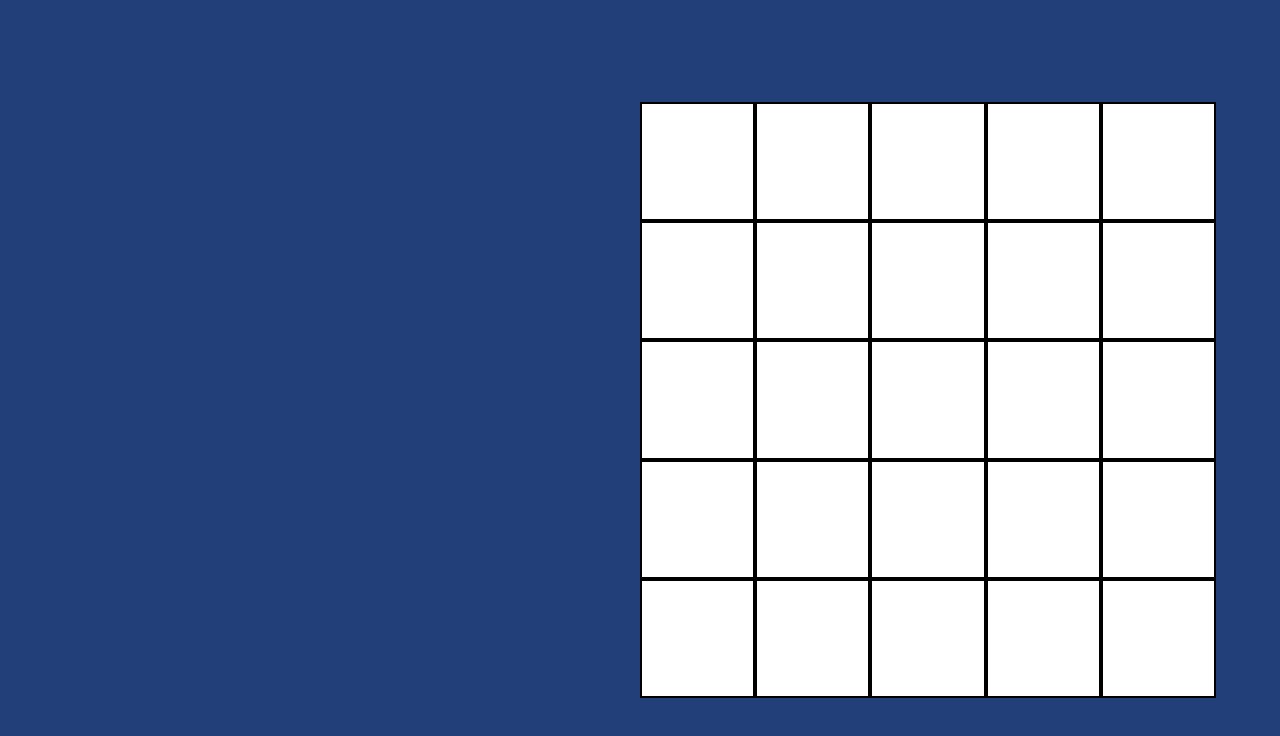
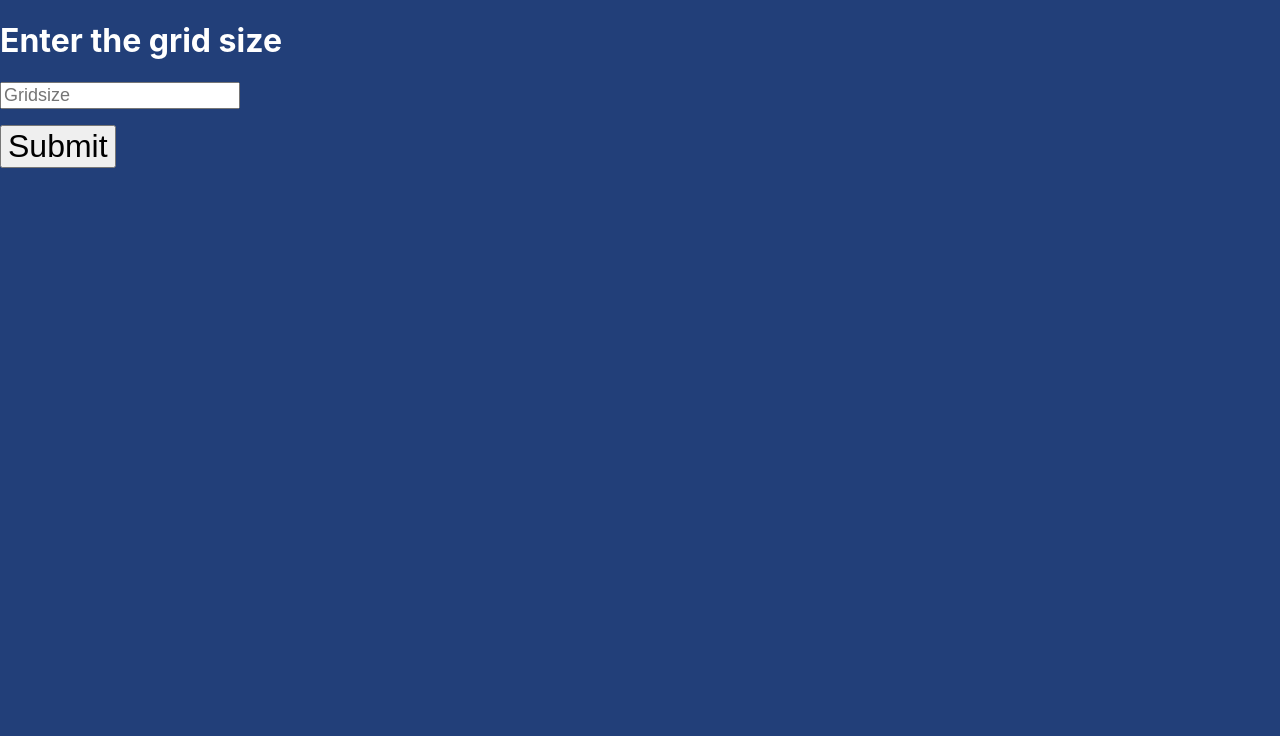
Before and after one commit to DoduRH/pirate-game, a React (Create React App) app: page / in a window 1280 px wide. Shown: the top 736 px of the page. Built offline with nearby package versions, Linux system fonts and the light colour scheme.

Commit message:
Initial loading screen

```diff
--- a/src/App.css
+++ b/src/App.css
@@ -55,4 +55,13 @@ body {
 
 .button {
   font-size: 2em;
+  margin-top: 2vh;
 }
+
+input {
+  font-size: large;
+}
+
+h1 {
+  color: white;
+}
--- a/src/App.tsx
+++ b/src/App.tsx
@@ -3,14 +3,17 @@ import './App.css';
 import Grid from './components/grid';
 import History from './components/history';
 import CordDisplay from './components/cords';
-import { useEffect } from 'react';
+import { useEffect, useState } from 'react';
 import { useDispatch, useSelector } from 'react-redux';
 import SquareState from './interfaces/squareState';
+import Button from './components/button';
 
 function App() {
   const dispatch = useDispatch();
   const gridSize = useSelector((state: PirateState) => state.gridSize);
   const grid = useSelector((state: PirateState) => state.grid);
+
+  const [newGridSize, setNewGridSize] = useState<number>(NaN);
 
   function nextSquare() {
     let x: number, y: number;
@@ -35,7 +38,7 @@ function App() {
           nextSquare();
         }
       } else if (e.key == 'r') {
-        dispatch(setGridSize(gridSize));
+        dispatch(setGridSize(-1));
       }
     }
 
@@ -46,7 +49,24 @@ function App() {
     };
   }, [grid]);
 
-  return (
+  function changeGridSize() {
+    if (newGridSize != undefined && newGridSize > 0) {
+      dispatch(setGridSize(newGridSize))
+    } else {
+      alert(`Please enter a positive integer for the grid size`);
+    }
+  }
+
+  return (<>
+    {
+      gridSize === -1 ?
+        <>
+          <h1>Enter the grid size</h1>
+          <input type='number' placeholder='Gridsize' onChange={(e) => setNewGridSize(e.target.valueAsNumber)} value={newGridSize} />
+          <br />
+          <Button onClick={changeGridSize} text='Submit' />
+        </>
+        :
         <div className="App">
           <div className='infoCol'>
             <CordDisplay />
@@ -56,6 +76,8 @@ function App() {
             <Grid />
           </div>
         </div>
+    }
+  </>
   );
 }
 
--- a/src/features/pirateSlice.ts
+++ b/src/features/pirateSlice.ts
@@ -15,7 +15,7 @@ export interface PirateState {
 
 interface SetSquareInterface extends xyPos { }
 
-const iGridSize = 5;
+const iGridSize = -1;
 
 const initialState: PirateState = {
   grid: Array.from({ length: iGridSize },
@@ -37,17 +37,26 @@ function setRecent(state: WritableDraft<PirateState>, pos: xyPos) {
   state.grid[pos.x][pos.y] = SquareState.Recent;
 }
 
+function resetGrid(state: WritableDraft<PirateState>) {
+  state.grid = new Array(state.gridSize).fill(
+    new Array(state.gridSize).fill(SquareState.Empty)
+  );
+  state.history = [];
+}
+
 export const pirateSlice = createSlice({
   name: 'counter',
   initialState,
   // The `reducers` field lets us define reducers and generate associated actions
   reducers: {
+    resetGrid: (state) => {
+      resetGrid(state);
+    },
     setGridSize: (state, action: PayloadAction<number>) => {
       state.gridSize = action.payload;
-      state.grid = new Array(state.gridSize).fill(
-        new Array(state.gridSize).fill(SquareState.Empty)
-      );
-      state.history = [];
+      if (state.gridSize > 0) {
+        resetGrid(state);
+      }
     },
     setRecentSquare: (state, action: PayloadAction<SetSquareInterface>) => {
       setRecent(state, action.payload);
```
Lines whose indentation alone changed are shown as unchanged.
